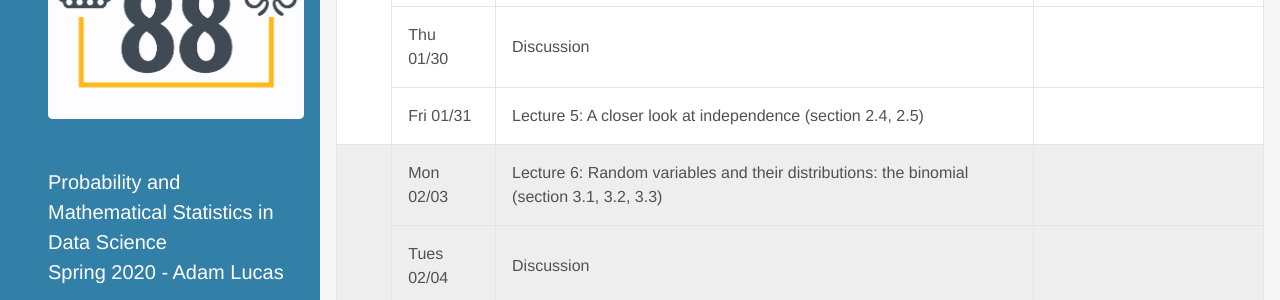
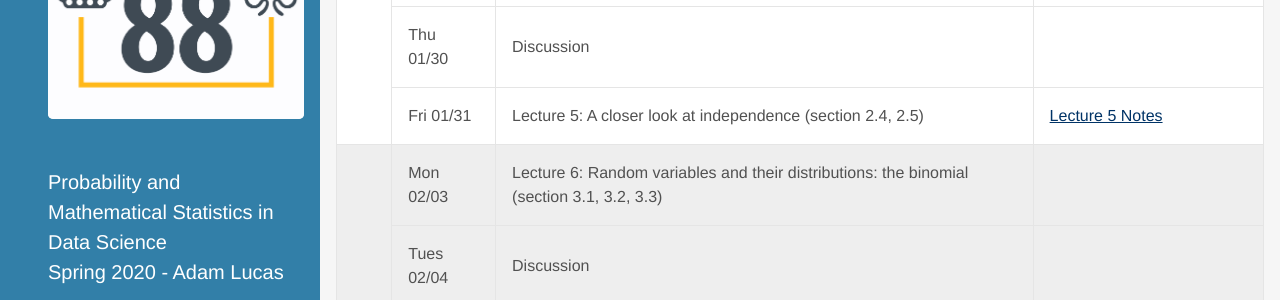
Before and after one commit to stat88/stat88.github.io, a Jekyll site: the page built from index.html, in a window 1280 px wide and 900 px high, scrolled down 1018 px. Shown: the part 153-453 px from the top of the window. Built offline with Jekyll 4.4.1, drawn with Linux system fonts in a browser that asks for light colours; some web fonts are replaced; the list of posts is cut into pages by our own code.

Commit message:
add syllabus

```diff
--- a/_data/syllabus2.yml
+++ b/_data/syllabus2.yml
@@ -45,6 +45,9 @@ weeks:
       content: "Discussion"
     - date: Fri 01/31
       content: "Lecture 5: A closer look at independence (section 2.4, 2.5)"
+      assignments:
+      - name: "Lecture 5 Notes"
+        url: http://stat88.org/assets/notes/Lec5.pdf
 
 
   - weekNum: 3
```
Also changed, not shown: 1 other file.
